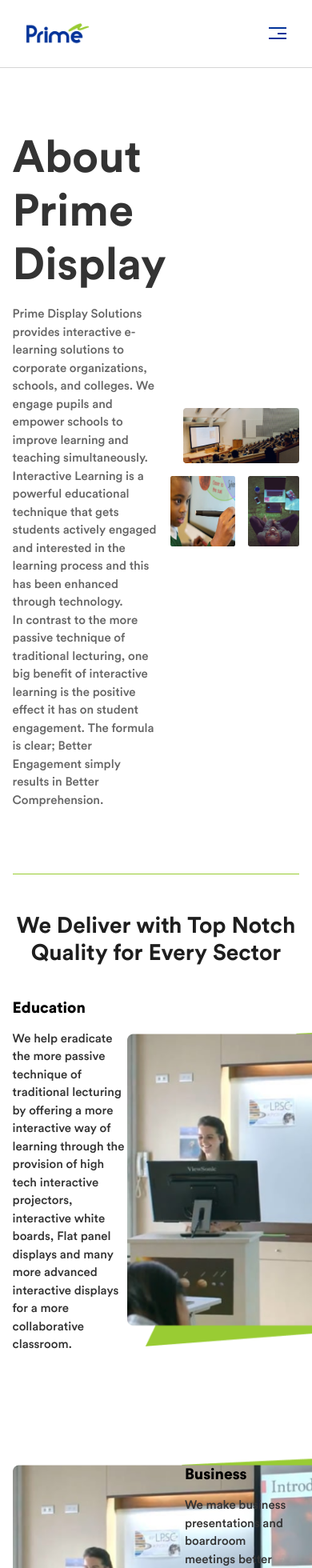
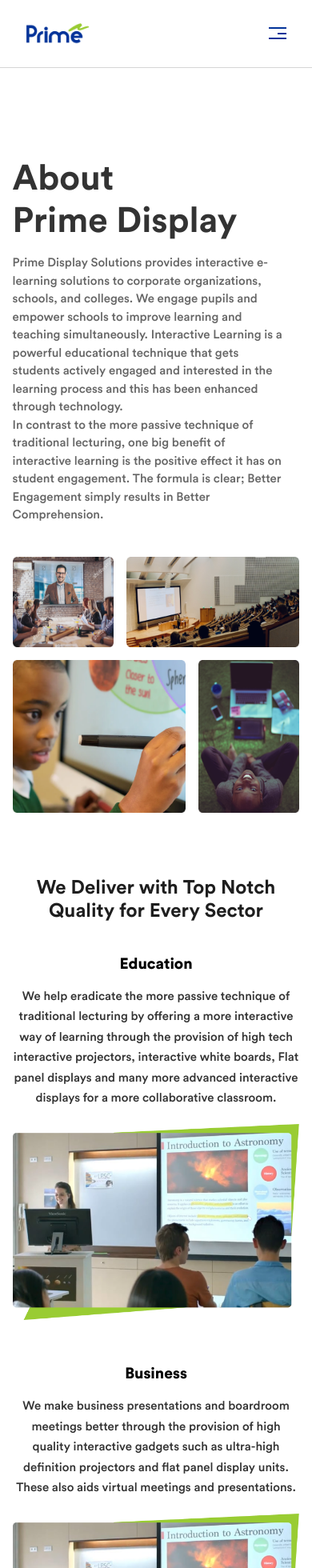
Before and after one commit to The-Anomaly/PrimeDisplay, a React (Create React App) app: page /about in a window 390 px wide. Shown: the top 1960 px of the page at 80% size. Built offline with nearby package versions, Linux system fonts and the light colour scheme.

Commit message:
about page mobile responsiveness

```diff
--- a/src/Components/About/about.css
+++ b/src/Components/About/about.css
@@ -21,7 +21,6 @@
 .p-about-sec1-imgs {
     width: 45%;
     display: grid;
-    grid-template-columns: 1fr;
     gap: 1rem;
 }
 .p-about-img1 img, .p-about-img2 img, .p-about-img3 img, .p-about-img4 img  {
@@ -77,9 +76,11 @@
 .p-about-sec2-item-2 {
     width: 60%;
     text-align: right;
+    margin-left: 2rem;
 }
 .p-about-edu {
     max-width: 600px;
+    width: 100%;
 }
 .p-about-reverse {
     flex-direction: row-reverse;
@@ -99,7 +100,8 @@
     position: absolute;
     bottom: 0;
     right: 3rem;
-    width: 230px;
+    max-width: 230px;
+    width: 30%;
 }
 .p-about-sec3-btn {
     color: #fff;
@@ -114,3 +116,95 @@
 .p-about-sec3 h6 {
     font-size: 1.1rem;
 }
+
+@media(max-width: 1000px) {
+    .p-about-sec1-ttl {
+        font-size: 3rem;
+    }
+    .p-about-sec2-item-2 {
+        width: 50%;
+    }
+}
+
+@media(max-width: 800px) {
+    .p-about-sec2-item-2 {
+        width: 50%;
+    }
+    .p-about-sec1 {
+        flex-direction: column;
+        align-items: flex-start;
+        padding-top: 7rem;
+        border: none;
+        padding-bottom: 2rem;
+    }
+    .p-about-sec1-content {
+        width: 100%;
+        max-width: 750px;
+    }
+    .p-about-sec1-imgs {
+        width: 100%;
+        max-width: 500px;
+        margin-top: 1.5rem;
+    }
+    .p-about-sec1-ttl {
+        font-size: 2.75rem;
+    }
+    .p-about-sec2-ttl {
+        font-size: 1.5rem;
+    }
+    .p-about-sec2-item {
+        flex-direction: column;
+        padding-bottom: 1rem;
+    }
+    .p-about-sec2-item-1 {
+        width: 100%;
+    }
+    .p-about-hd {
+        text-align: center;
+    }
+    .p-about-descrip {
+        max-width: 750px;
+        text-align: center;
+        width: 100%;
+        margin: auto;
+        margin-bottom: 1.2rem;
+        line-height: 1.7;
+    }
+    .p-about-sec2-item-2, .p-about-reverse .p-about-sec2-item-2 {
+        width: 100%;
+        margin-left: 0;
+        text-align: center;
+    }
+    .p-about-edu {
+        width: 100%;
+        max-width: 500px;
+    }
+    .p-about-sec3 h6 {
+        max-width: 250px;
+        line-height: 1.6;
+        font-size: 1rem;
+    }
+    .p-about-sec3 {
+        padding: 4rem 2.5rem 5rem;
+    }
+    .p-about-sec3-img {
+        right: 2rem;
+        max-width: 230px;
+        width: 35%;
+    }
+}
+
+@media(max-width: 600px) {
+    .p-about-sec3 {
+        padding: 4rem 1rem 6rem 8%;
+    }
+    .p-about-sec3 h6 {
+        max-width: 180px;
+        line-height: 1.6;
+        font-size: 1rem;
+    }
+    .p-about-sec3-img {
+        width: 40%;
+        right: 1rem;
+    }
+}
```
